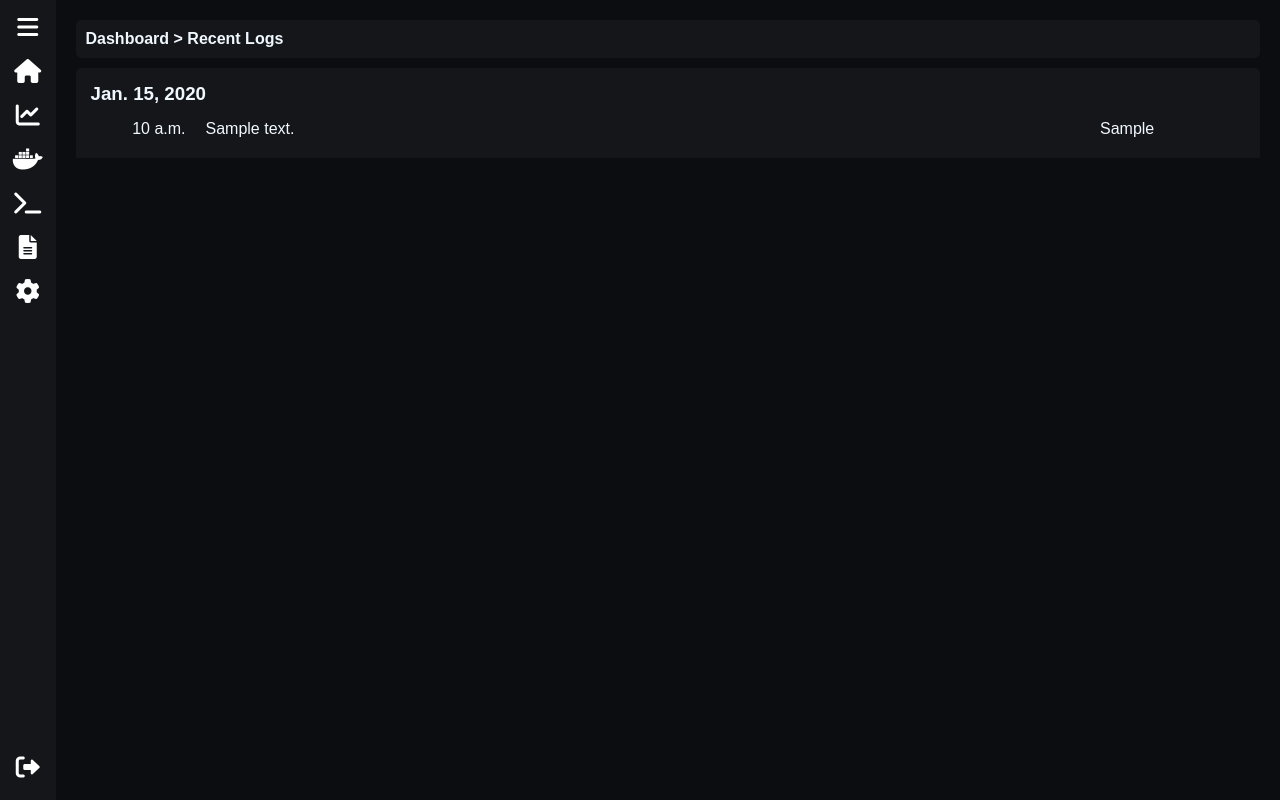
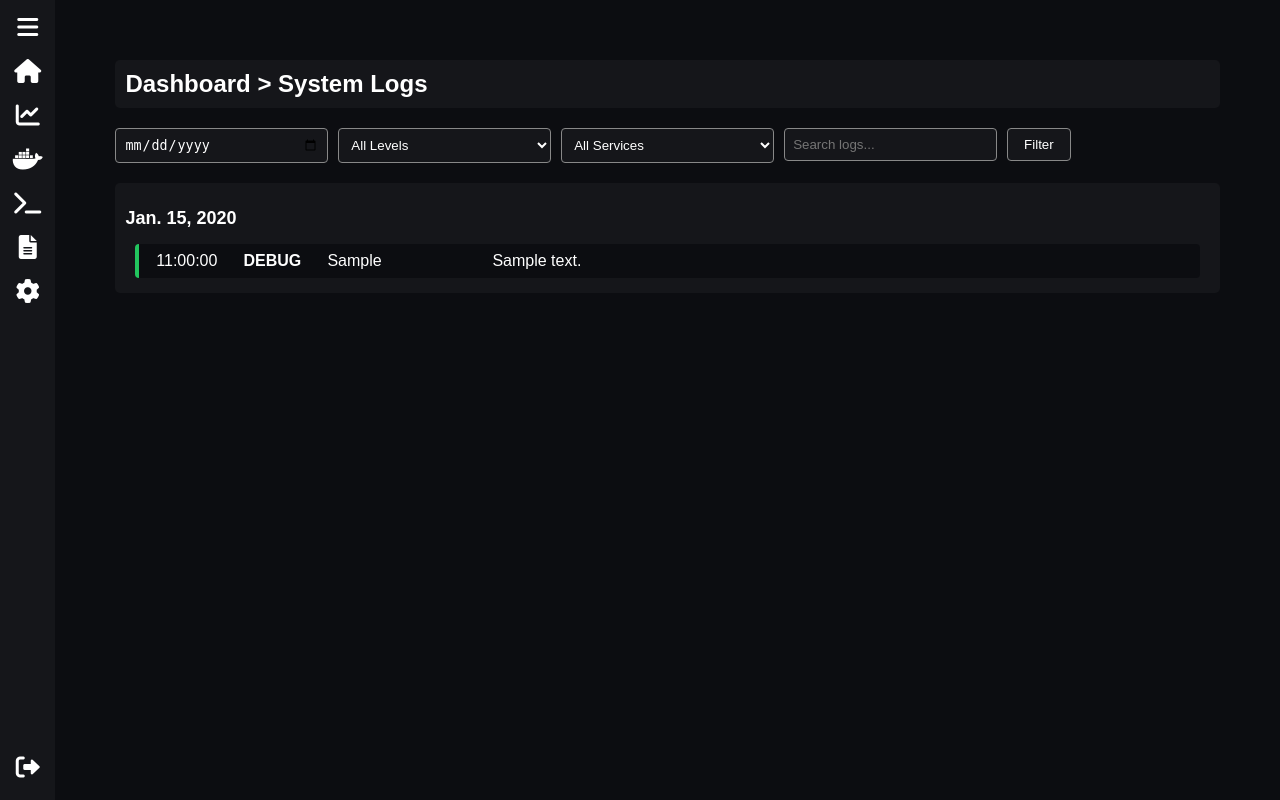
Before and after one commit to Kristinaa-dev/slash-dash, a Django app: page /logs/ in a window 1280 px wide. Run offline with Django 4.2, Linux system fonts and the light colour scheme; a user stored in the database is signed in; tables that the repository leaves empty hold one stand-in row (values such as "Sample post"); parts of the project's set-up code (start-up, migrations or seed data) failed here and were passed over.

Commit message:
Update logs view

```diff
--- a/app/dashboard/models.py
+++ b/app/dashboard/models.py
@@ -15,15 +15,28 @@
     def __str__(self):
         return f"{self.metric_type.name} at {self.timestamp}"
 
+class LogEntry(models.Model):
+    PRIORITY_CHOICES = [
+        ('DEBUG', 'Debug'),
+        ('INFO', 'Info'),
+        ('NOTICE', 'Notice'),
+        ('WARNING', 'Warning'),
+        ('ERROR', 'Error'),
+        ('CRITICAL', 'Critical'),
+        ('ALERT', 'Alert'),
+        ('EMERGENCY', 'Emergency'),
+    ]
 
-class LogEntry(models.Model):
     timestamp = models.DateTimeField()
+    hostname = models.CharField(max_length=255, null=True, blank=True)
     service = models.CharField(max_length=255)
-    priority = models.CharField(max_length=50)
+    priority = models.CharField(max_length=50, choices=PRIORITY_CHOICES)
     message = models.TextField()
 
     class Meta:
-        ordering = ['-timestamp']  # Latest logs first
+        ordering = ['-timestamp']
 
     def __str__(self):
         return f"[{self.timestamp}] {self.service}: {self.message[:50]}"
+#TODO: finish later consult with chatgpt have to rewrite the
+#      whole log collection and storage
--- a/app/dashboard/static/css/logs.css
+++ b/app/dashboard/static/css/logs.css
@@ -1,52 +1,129 @@
 :root {
-    /* Background */
     --background-dark: #0c0d11;
     --background-dark-secondary: #15161a;
-
+    --text-color: #ffffff;
+    --text-gray: #888;
+	--info-color: #3B82F6;
+	--warning-color: #EAB308;
+	--error-color: #EF4444;
+	--debug-color: #22C55E;
 }
 
-.date{
-	margin: 15px;
+body {
+    background-color: var(--background-dark);
+    color: var(--text-color);
+    font-family: Arial, sans-serif;
 }
-.log-table {
-	margin-left: 30px;
-	padding-bottom: 10px;
-	margin-bottom: 10px;
+
+.main-content {
+    padding: 20px;
+}
+
+.title {
+    font-size: 24px;
+    font-weight: bold;
+    margin-bottom: 20px;
+}
+
+.controls {
+    display: flex;
+    flex-wrap: wrap;
+    gap: 10px;
+    margin-bottom: 20px;
+}
+
+.control-item {
+    flex: 1;
+    min-width: 150px;
+}
+
+.date-picker,
+.log-level-select,
+.service-select,
+.search-input {
+    width: 100%;
+    padding: 8px;
+    border: 1px solid var(--text-gray);
+    background-color: var(--background-dark-secondary);
+    color: var(--text-color);
+    border-radius: 4px;
+}
+
+.filter-button {
+    padding: 8px 16px;
+    background-color: var(--background-dark-secondary);
+    color: var(--text-color);
+    border: 1px solid var(--text-gray);
+    border-radius: 4px;
+    cursor: pointer;
 }
 
 .display {
-	display: flex;
-	flex-direction: column;
-	justify-content: space-between;
     background-color: var(--background-dark-secondary);
-	margin-top: 10px;
     border-radius: 5px;
+    padding: 10px;
 }
 
-.divider {
-	background-color: var(--background-dark);
-	height: 10px;
+.date {
+    font-size: 18px;
+    font-weight: bold;
+    margin: 15px 0;
+}
+
+.log-table {
+    margin: 0 10px;
 }
 
 .log-row {
     display: flex;
-	flex-direction: row;
-	align-items: center; /* Aligns items vertically */
-	justify-content: flex-start; /* Aligns items to the left */
-	gap: 20px; /* Adds spacing between items */
+    gap: 15px;
+    padding: 8px;
+    margin-bottom: 5px;
+    background-color: var(--background-dark);
+    border-left: 4px solid;
+    border-radius: 4px;
 }
 
 .log-time {
-	width: 5rem; /* Fixed width for time column */
-	text-align: right; /* Align text to the right within this width */
+    width: 70px;
+    text-align: right;
+}
+
+.log-level {
+    width: 80px;
+    text-align: center;
+    font-weight: bold;
+}
+
+.log-service {
+    width: 150px;
+    text-align: left;
 }
 
 .log-msg {
-	flex: 1; /* Takes available space */
+    flex: 1;
     text-align: left;
 }
 
-.log-service {
-	width: 10rem; /* Adjust width as needed */
-	text-align: left;
+/* Apply colors based on log priority */
+.log-row[data-level="INFO"] {
+    border-left-color: var(--info-color);
 }
+
+.log-row[data-level="WARNING"] {
+    border-left-color: var(--warning-color);
+}
+
+.log-row[data-level="ERROR"] {
+    border-left-color: var(--error-color);
+}
+
+.log-row[data-level="DEBUG"] {
+    border-left-color: var(--debug-color);
+}
+
+.divider {
+    height: 10px;
+    background-color: var(--background-dark);
+    margin: 20px 0;
+}
--- a/app/dashboard/templates/dashboard/docker_monitor.html
+++ b/app/dashboard/templates/dashboard/docker_monitor.html
@@ -20,7 +20,7 @@
     </style>
 </head>
 <body>
-    <h2 class="title">Dashboard > Docker Status </h2>
+    <h2 class="title">/dash/docker</h2>
     <table>
         <thead>
             <tr>
--- a/app/dashboard/templates/dashboard/index.html
+++ b/app/dashboard/templates/dashboard/index.html
@@ -15,7 +15,7 @@
     <script src="https://cdn.jsdelivr.net/npm/chart.js"></script>
 </head>
 <body>
-    <h2 class="title">Dashboard</h2>
+    <h2 class="title">/dash</h2>
     <div class="graphs-container">
         <div class="graph">
             <canvas id="cpuChart"></canvas>
--- a/app/dashboard/templates/dashboard/logs.html
+++ b/app/dashboard/templates/dashboard/logs.html
@@ -1,31 +1,70 @@
-{% extends 'base.html' %}{}{% load static %}
+{% extends 'base.html' %}
+{% load static %}
+
 {% block title %}
   System Logs
 {% endblock %}
 
 {% block content %}
-{% load static %}
 <head>
-    <meta charset="UTF-8">
-    <meta name="viewport" content="width=device-width, initial-scale=1.0">
-    <title>Recent System Logs</title>
 <link rel="stylesheet" href="{% static 'css/styles.css' %}">
 <link rel="stylesheet" href="{% static 'css/logs.css' %}">
 </head>
 <body>
 <div class="main-content">
+    <h2 class="title">Dashboard > System Logs</h2>
 
-        <h2 class="title">Dashboard > Recent Logs </h2>
+    <!-- Filter Form -->
+    <form method="get" action="">
+        <div class="controls">
+            <!-- Date Picker -->
+            <div class="control-item">
+                <input type="date" name="date" value="{{ selected_date }}" class="date-picker" />
+            </div>
+
+            <!-- Priority Filter -->
+            <div class="control-item">
+                <select name="priority" class="log-level-select">
+                    <option value="all">All Levels</option>
+                    {% for key, value in unique_priorities %}
+                        <option value="{{ key }}" {% if selected_priority == key %}selected{% endif %}>{{ value }}</option>
+                    {% endfor %}
+                </select>
+            </div>
+
+            <!-- Service Filter -->
+            <div class="control-item">
+                <select name="service" class="service-select">
+                    <option value="all">All Services</option>
+                    {% for service in unique_services %}
+                        <option value="{{ service }}" {% if selected_service == service %}selected{% endif %}>{{ service }}</option>
+                    {% endfor %}
+                </select>
+            </div>
+
+            <!-- Search Input -->
+            <div class="control-item search-container">
+                <input type="text" name="search" value="{{ search_term }}" class="search-input" placeholder="Search logs..." />
+            </div>
+
+            <!-- Submit Button -->
+            <div class="control-item">
+                <button type="submit" class="filter-button">Filter</button>
+            </div>
+        </div>
+    </form>
+
+    <!-- Log Display -->
     <div class="display">
         {% for date, logs in grouped_logs.items %}
             <h3 class="date">{{ date }}</h3>
             <div class="log-table">
                 {% for log in logs %}
-                    <div class="log-row">
-                        <p class="log-time">{{ log.timestamp.time }}</p>
-
+                    <div class="log-row" data-level="{{ log.priority }}">
+                        <p class="log-time">{{ log.timestamp|date:"H:i:s" }}</p>
+                        <p class="log-level">{{ log.priority }}</p>
+                        <p class="log-service">{{ log.service }}</p>
                         <p class="log-msg">{{ log.message }}</p>
-                        <p class="log-service">{{ log.service }}</p>
                     </div>
                 {% endfor %}
             </div>
@@ -33,7 +72,5 @@
         {% endfor %}
     </div>
 </div>
-
 </body>
-</html>
 {% endblock %}
--- a/app/dashboard/templates/dashboard/terminal.html
+++ b/app/dashboard/templates/dashboard/terminal.html
@@ -9,7 +9,7 @@
 <head>
     <meta charset="UTF-8">
     <title>Web Terminal</title>
-    <h2 class="title">Dashboard > Terminal </h2>
+    <h2 class="title">/dash/terminal</h2>
     <!-- CDN xterm -->
     <link rel="stylesheet" href="https://cdn.jsdelivr.net/npm/xterm@4.11.0/css/xterm.css">
     <script src="https://cdn.jsdelivr.net/npm/xterm@4.11.0/lib/xterm.js"></script>
--- a/app/dashboard/views.py
+++ b/app/dashboard/views.py
@@ -175,30 +175,67 @@
     return JsonResponse(data)
 
 # LOGS
+from django.db.models import Min
+from django.shortcuts import render
+from datetime import datetime
+from .models import LogEntry
 
 def logs(request):
-    # Find the highest priority level among the logs
-    lowest_priority = LogEntry.objects.all().aggregate(Min('priority'))['priority__min']
+    # Retrieve filter parameters from the request
+    selected_priority = request.GET.get('priority', 'all')
+    selected_service = request.GET.get('service', 'all')
+    selected_date = request.GET.get('date', None)
+    search_term = request.GET.get('search', '')
 
-    if lowest_priority is not None:
-        # Filter logs with only the lowest priority level and order them by date
-        logs = LogEntry.objects.filter(priority=lowest_priority).order_by('-timestamp')
+    # Start with all logs
+    logs = LogEntry.objects.all()
 
-        # Group logs by date
-        grouped_logs = {}
-        for log in logs:
-            date_str = log.timestamp.date()
-            if date_str not in grouped_logs:
-                grouped_logs[date_str] = []
-            grouped_logs[date_str].append(log)
-    else:
-        # If there are no logs, set grouped_logs to an empty dictionary
-        grouped_logs = {}
+    # Filter by priority if specified
+    if selected_priority != 'all':
+        logs = logs.filter(priority=selected_priority)
 
-    return render(request, 'dashboard/logs.html', {'grouped_logs': grouped_logs})
+    # Filter by service if specified
+    if selected_service != 'all':
+        logs = logs.filter(service=selected_service)
 
+    # Filter by date if specified
+    if selected_date:
+        try:
+            # Convert date string to date object
+            date_obj = datetime.strptime(selected_date, '%Y-%m-%d').date()
+            logs = logs.filter(timestamp__date=date_obj)
+        except ValueError:
+            # If date format is incorrect, ignore the date filter
+            pass
 
+    # Filter by search term in message or service
+    if search_term:
+        logs = logs.filter(
+            models.Q(message__icontains=search_term) |
+            models.Q(service__icontains=search_term)
+        )
 
+    # Group logs by date
+    grouped_logs = {}
+    for log in logs.order_by('-timestamp'):
+        date_str = log.timestamp.date()
+        if date_str not in grouped_logs:
+            grouped_logs[date_str] = []
+        grouped_logs[date_str].append(log)
+
+    # Get unique priorities and services for the filter dropdowns
+    unique_priorities = LogEntry.PRIORITY_CHOICES
+    unique_services = LogEntry.objects.values_list('service', flat=True).distinct()
+
+    return render(request, 'dashboard/logs.html', {
+        'grouped_logs': grouped_logs,
+        'unique_priorities': unique_priorities,
+        'unique_services': unique_services,
+        'selected_priority': selected_priority,
+        'selected_service': selected_service,
+        'selected_date': selected_date,
+        'search_term': search_term,
+    })
 
 # Login
 
```
Lines whose indentation alone changed are shown as unchanged.
